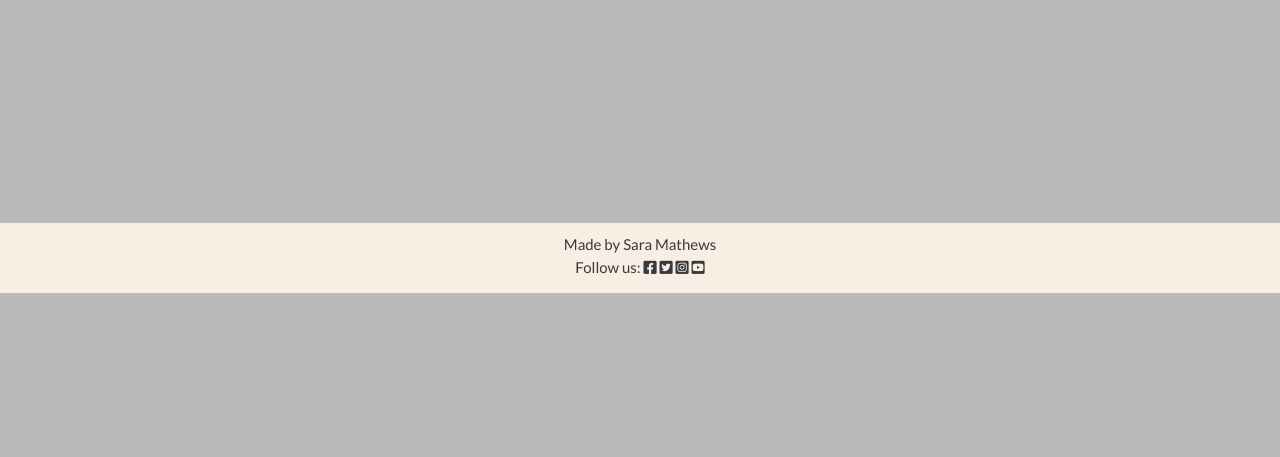
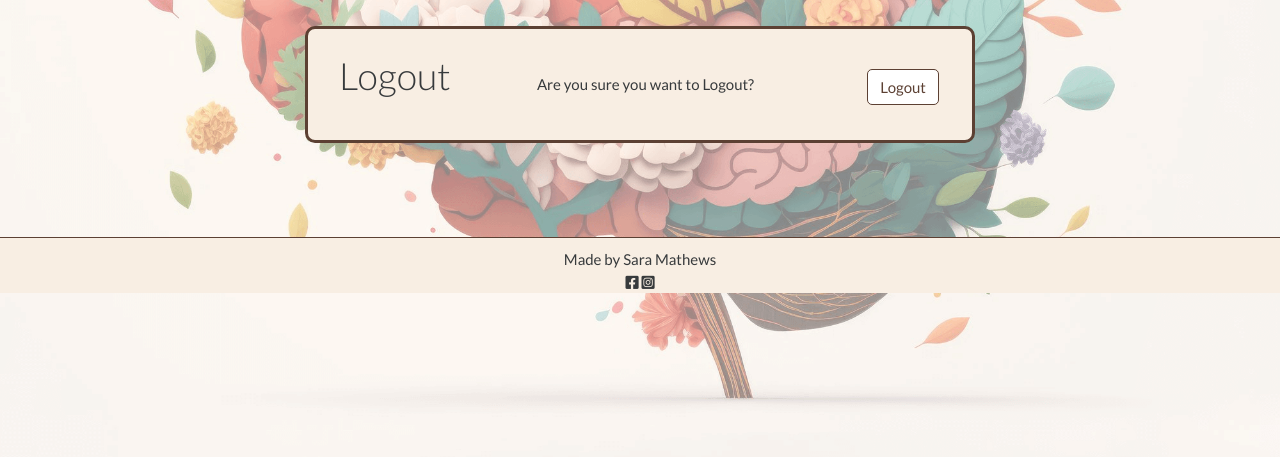
Before and after one commit to SaraMathews/My-Healthy-Mind, a Django app: page /accounts/logout/ in a window 1280 px wide. Shown: the part 507-964 px from the top of the page. Before the commit the page ends 800 px from the top, so only its background shows below. Run offline with Django 3.2, Linux system fonts and the light colour scheme; the visitor is signed in with stand-in values (Sample User, id 1); some libraries are stand-ins or nearby versions; some web fonts are replaced.

Commit message:
Update styling on all templates

```diff
--- a/dailyjournal/templates/daily_journal.html
+++ b/dailyjournal/templates/daily_journal.html
@@ -19,7 +19,7 @@
     </div>
 </div>
 <div class="container outer-container d-flex justify-content-center align-items-center">
-    <div class="container-fluid inner-container">
+    <div class="container-fluid inner-container-journal">
         <div class="row ml-1 mt-2 mt-lg-4 ml-lg-3 justify-content-between">
             <div class="column form-group">
                 <h3>Daily Journal</h3>
--- a/static/css/style.css
+++ b/static/css/style.css
@@ -1,12 +1,20 @@
+/* Main styling */
+body {
+    font-family: lato;
+}
+
+.bg-img {
+    background-image: url(/static/images/bg.png);
+    height: 100%;
+    width: 100vw;
+    background-size: cover;
+    background-position: center;
+}
+
 h3 {
     font-weight: 500;
 }
 
-h5 {
-    font-style: italic;
-}
-
-h5,
 h6 {
     font-weight: 400;
 }
@@ -103,85 +113,67 @@ h6 {
     background-color: #F3DED4;
 }
 
-
 /* Footer */
 footer {
-    height: 70px;
     background-color: #f8eee3;
     padding-top: 10px;
-    font-family: lato;
+    border-top: 0.5px solid #5C4033;
 }
 
-/* login/out */
+/* user authentication */
 .account-container {
-    margin-top: 130px;
     border-radius: 10px;
     height: 450px;
-    max-width: 991px;
-    margin-left: auto;
-    margin-right: auto;
+    max-width: 700px;
+    min-height: calc(100vh - 55.5px);
 }
 
 #btn-account {
     margin-bottom: 25px;
 }
 
-
-#btn-account-signout {
+#btn-account-logout {
     margin-bottom: 35px;
     margin-right: 60px;
-    width: 100px;
-    font-size: large;
 }
-
 
 #btn-account-signup {
     margin-bottom: 25px;
     margin-right: 25px;
-    width: 150px;
 }
-
 
 .acount-heading {
     margin-left: 7%;
     margin-top: 20px;
-
 }
 
 .account-text {
     margin-left: 7%;
     margin-right: 7%;
-}
-
-/* daily_journal.html */
-/* Journal form */
-
-.outer-container {
-    margin-top: 70px;
-    border-radius: 10px;
+    margin-top: 20px;
 }
 
 .inner-container {
     background-color: #f8eee3;
     background-size: cover;
     background-position: center;
-    margin: 15px 10px;
     border-radius: 10px;
     border: 3px solid #5C4033;
 }
 
-.inner-container::before {
-    content: "";
-    position: absolute;
-    top: 0;
-    left: 0;
-    width: 100%;
-    height: 100%;
-    background-image: url('https://img.freepik.com/premium-photo/human-brain-with-flowers-health-concept_75891-2757.jpg?w=2000');
+/* daily_journal.html */
+/* Journal form */
+.outer-container {
+    border-radius: 10px;
+    min-height: calc(100vh - 55.5px);
+}
+
+.inner-container-journal {
+    background-color: #f8eee3;
     background-size: cover;
     background-position: center;
-    opacity: 0.7;
-    z-index: -1;
+    border-radius: 10px;
+    border: 3px solid #5C4033;
 }
 
 .btn-form {
--- a/templates/account/login.html
+++ b/templates/account/login.html
@@ -6,7 +6,10 @@
 {% block head_title %}{% trans "Sign In" %}{% endblock %}
 
 {% block content %}
-
+<div class="container-fluid p-0 first-container d-flex justify-content-center">
+    <div class="jumbotron jumbotron-fluid h-50 h-md-75 mb-0">
+    </div>
+</div>
 <div class="container account-container d-flex justify-content-center align-items-center">
     <div class="container-fluid inner-container">
         <div class="row ml-1 mt-2 mt-lg-4 ml-lg-3 justify-content-between">
--- a/templates/account/logout.html
+++ b/templates/account/logout.html
@@ -6,6 +6,10 @@
 {% block head_title %}{% trans "Sign In" %}{% endblock %}
 
 {% block content %}
+<div class="container-fluid p-0 first-container d-flex justify-content-center">
+    <div class="jumbotron jumbotron-fluid h-50 h-md-75 mb-0">
+    </div>
+</div>
 <div class="container account-container d-flex justify-content-center align-items-center">
     <div class="container-fluid inner-container">
         <div class="row ml-1 mt-2 mt-lg-4 ml-lg-3 justify-content-between">
@@ -22,7 +26,7 @@
                         <input type="hidden" name="{{ redirect_field_name }}" value="{{ redirect_field_value }}" />
                         {% endif %}
                         <div class="text-right">
-                            <button class="btn button" id="btn-account-signout" type="submit">{% trans "Logout" %}
+                            <button class="btn button" id="btn-account-logout" type="submit">{% trans "Logout" %}
                             </button>
                         </div>
                     </form>
--- a/templates/base.html
+++ b/templates/base.html
@@ -60,7 +60,7 @@
                 </ul>
             </div>
         </nav>
-        <div>
+        <div class="bg-img">
             {% block content %}
             {% endblock content %}
 
@@ -70,12 +70,9 @@
 
         <!-- Footer -->
         <footer class="footer fixed-bottom">
-            <p class="m-0 text-center text-black">Made by Sara Mathews</p>
-            <p class="m-0 text-center text-black">Follow us:
+            <p class="m-0 text-center text-black">Made by Sara Mathews <br>
                 <i class="fab fa-facebook-square ms-3"></i>
-                <i class="fab fa-twitter-square ms-3"></i>
                 <i class="fab fa-instagram-square ms-3"></i>
-                <i class="fab fa-youtube-square ms-3"></i>
             </p>
         </footer>
     </main>
```
Also changed, not shown: other parts of static/css/style.css (+20 -33 lines), home/templates/home_page.html (+48 -4 lines), templates/account/signup.html (+5 -2 lines), static/images/bg.png (added), static/images/dcdcdccs.webp (added), static/images/flowers.jpeg (added), static/images/flowers3.jpeg (added), static/images/quote_temp5.jpg (added).
